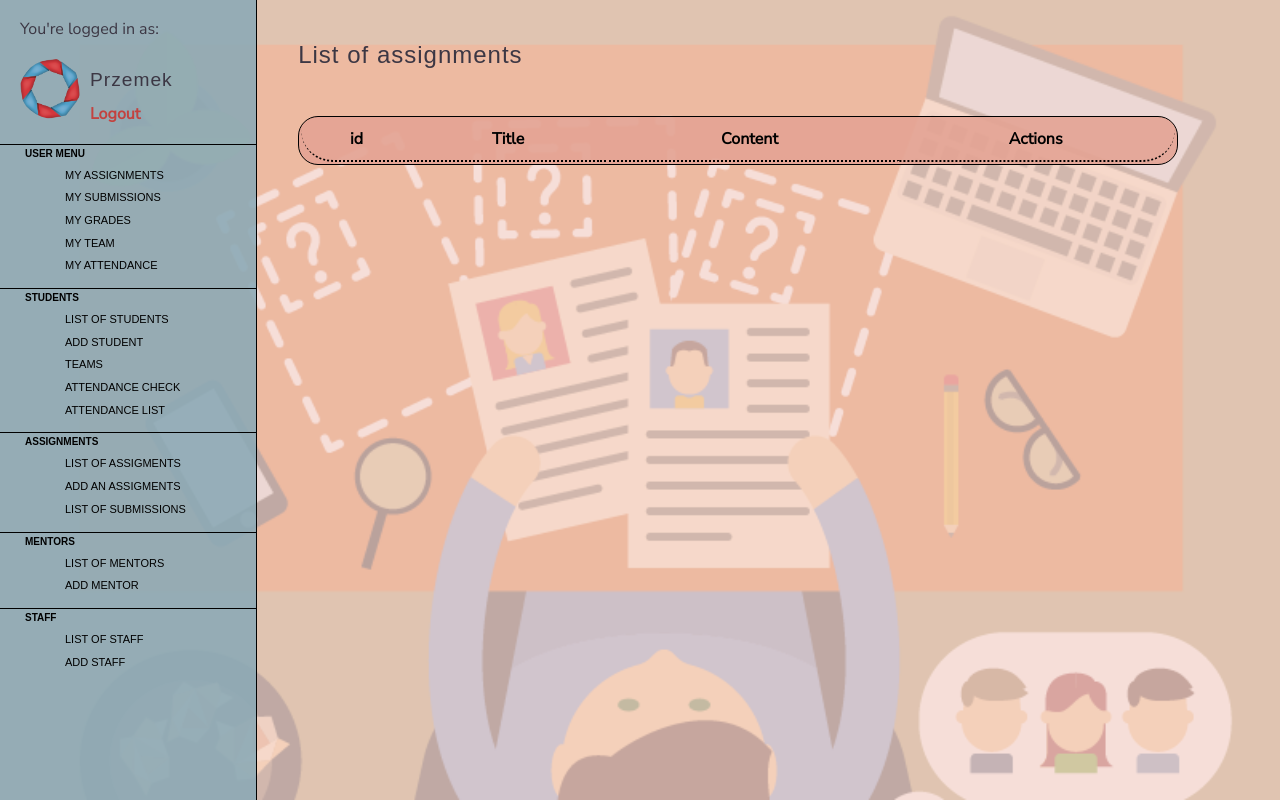
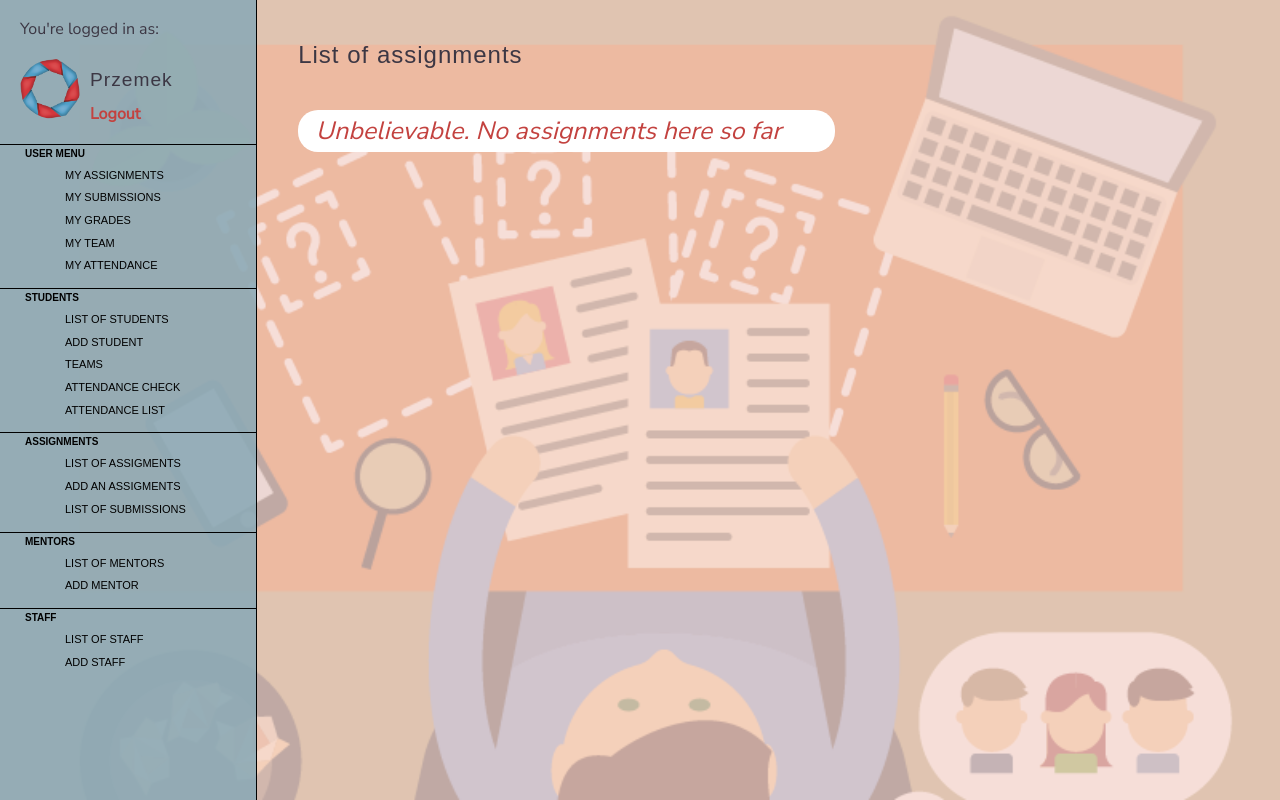
Before and after one commit to crappylime/python-flask-ccms-codecool, a Flask app: template templates/assignments.html in a window 1280 px wide. Run offline with Flask 2, Linux system fonts and the light colour scheme; the template is opened without the code that fills it, so the values that code supplies are empty.

Commit message:
Handle situation with no assignment, fix typo

```diff
--- a/controllers/submissions_ctrl.py
+++ b/controllers/submissions_ctrl.py
@@ -10,7 +10,6 @@ def list_assignment_submissions(assignment_id):
     """ Shows list of submissions stored in the database.
     """
     assignment = Assignment.get_assignment_by_id(assignment_id)
-    assignment_id = assignment.get_id()
     return render_template('submissions.html', assignment=assignment,  list_assignment_submissions=Submission.get_submission_list_by_assignment_id(assignment_id))
 
 
--- a/static/css/style.css
+++ b/static/css/style.css
@@ -60,7 +60,15 @@ a:link, a:visited, a:active, a:hover {
 a:hover {
   color: #f5ef8d;
 }
-
+em {
+  font-size: 25px;
+  color: #C3423F;
+  border-radius: 20px;
+  width: 59%;
+  display: block;
+  background-color: white;
+  padding-left: 2%;
+}
 /* button */
 
 button, .button {
--- a/templates/assignments.html
+++ b/templates/assignments.html
@@ -5,32 +5,23 @@
 {% block page_name_h1 %}List of assignments{% endblock %}
 
 {% block content %}
+<!-- Table
+================================================== -->
+{% if assignment_list %}
     <table>
         <thead>
             <tr>
-                    <th>
-                        id
-                    </th>
-                    <th>
-                        Title
-                    </th>
-                    <th>
-                        Content
-                    </th>
-                    <th>
-                        Actions
-                    </th>
+                <th>id</th>
+                <th>Title</th>
+                <th>Content</th>
+                <th>Actions</th>
             </tr>
         </thead>
         <tbody>
             {% for assignment in assignment_list %}
                 <tr>
-                        <td>
-                            {{ assignment.get_id() }}
-                        </td>
-                        <td>
-                            {{ assignment.get_title() }}
-                        </td>
+                    <td>{{ assignment.get_id() }}</td>
+                    <td>{{ assignment.get_title() }}</td>
                     <td>
                         <a href="{{ url_for('assignments_ctrl.assignment_details', assignment_id=assignment.get_id()) }}" class="button assignment_buttons">Details</a>
                     </td>
@@ -44,4 +35,7 @@
             {% endfor %}
         </tbody>
     </table>
+{% else %}
+    <p><em>Unbelievable. No assignments here so far</em></p>
+{% endif %}
 {% endblock %}
```
Also changed, not shown: data/ccms.db. Lines whose indentation alone changed are shown as unchanged.
